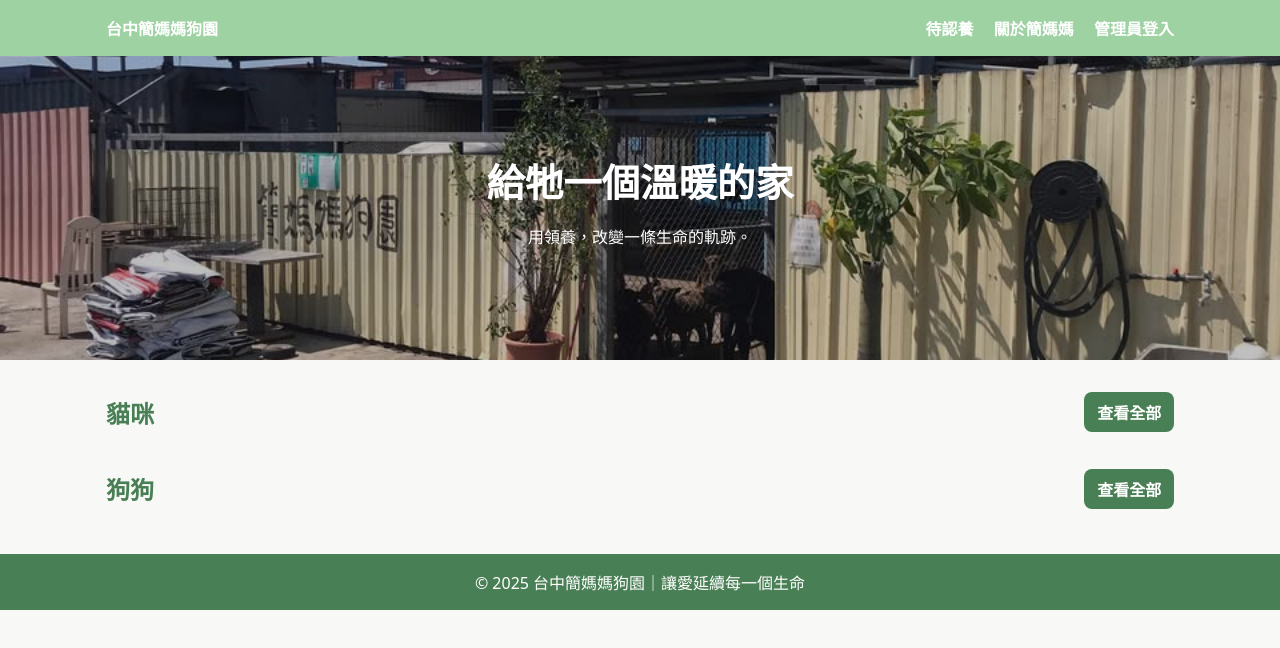
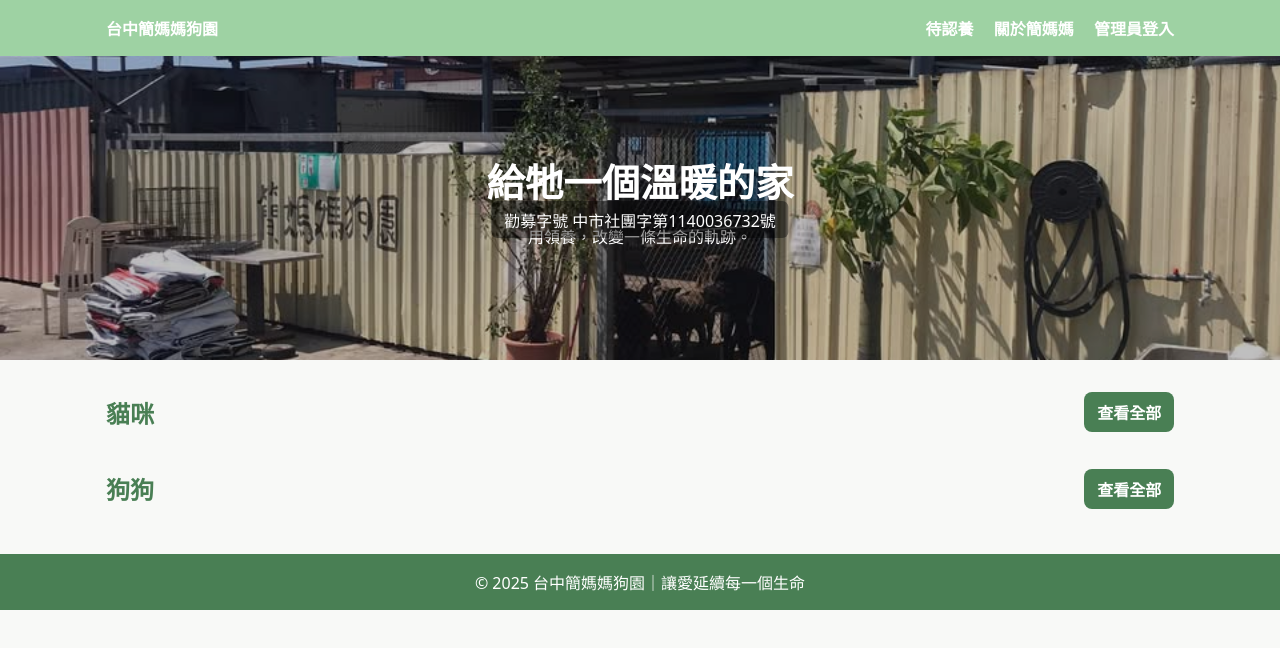
Before and after one commit to tonyj0721/pet-adoption-site, a plain HTML site: page index.html in a window 1280 px wide. Drawn offline with Linux system fonts and the light colour scheme; no server answers.

Commit message:
Update index.html

```diff
--- a/index.html
+++ b/index.html
@@ -16,6 +16,19 @@ header { background:var(--mint); color:#fff; box-shadow:0 2px 6px rgba(0,0,0,.08
 .hero::after { content:""; position:absolute; inset:0; background:rgba(0,0,0,.25); }
 .hero > div { position:relative; z-index:1; }
 .hero h1 { font-size:2.4rem; margin:0 0 .5rem; }
+.fund-code {
+  position: absolute;
+  bottom: 10px;
+  left: 50%;
+  transform: translateX(-50%);
+  background: rgba(0,0,0,0.4);
+  color: #fff;
+  font-size: 1rem;
+  padding: .4rem .8rem;
+  border-radius: 6px;
+  z-index: 2;
+  white-space: nowrap;
+}
 .container { max-width:1100px; margin:2rem auto; padding:0 1rem; }
 h2.section { color:var(--green); display:flex; align-items:center; justify-content:space-between; margin:1.5rem 0 .8rem; font-size:1.5rem; }
 .see-more { border:0; background:var(--green); color:#fff; padding:.5rem .8rem; border-radius:8px; cursor:pointer; font-size:1rem; text-decoration:none; }
@@ -89,6 +102,7 @@ footer { background:var(--green); color:#fff; text-align:center; padding:1rem; m
   <div>
     <h1>給牠一個溫暖的家</h1>
     <p>用領養，改變一條生命的軌跡。</p>
+    <div class="fund-code">勸募字號 中市社團字第1140036732號</div>
   </div>
 </section>
 
```
